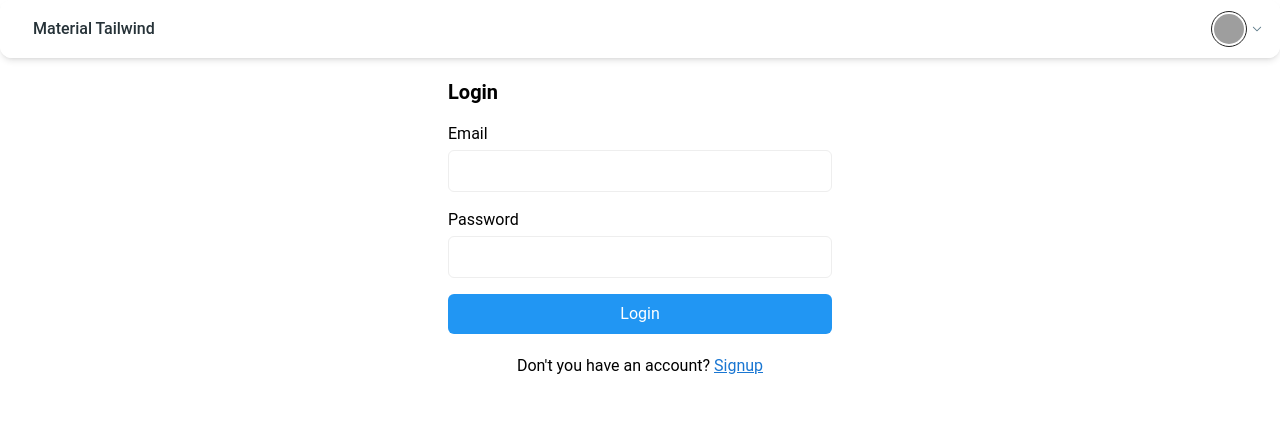
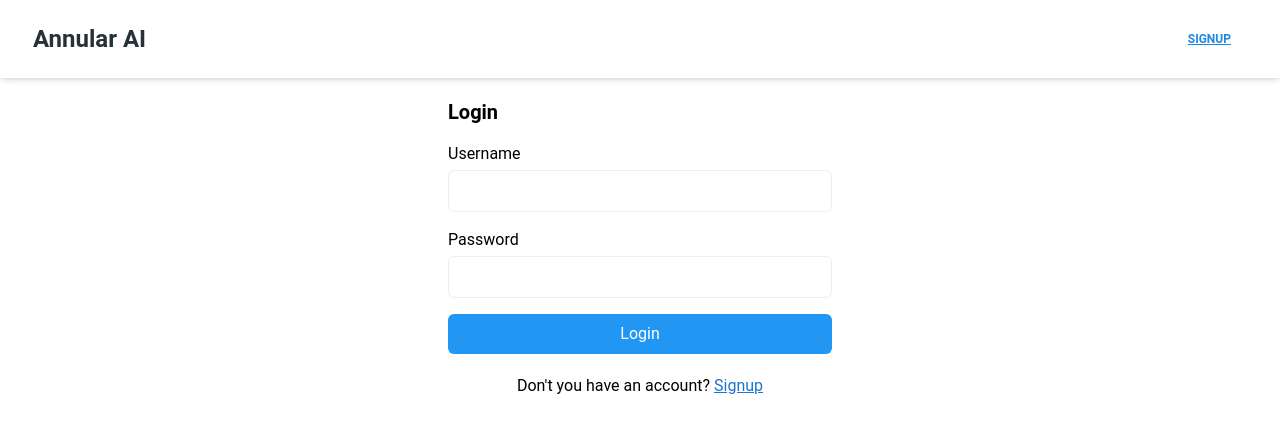
Before and after one commit to Shanmugamrskfamily/annular-ai-chatbot, a React (Vite) app: page /login in a window 1280 px wide. Shown: the top 432 px of the page. Built offline with nearby package versions, Linux system fonts and the light colour scheme; grey boxes are pictures that could not be loaded.

Commit message:
Navbar update

```diff
--- a/src/App.jsx
+++ b/src/App.jsx
@@ -8,6 +8,7 @@ import { authenticate } from './Redux/Slicers/UserSlice';
 import Authenticated from './Authenticated';
 import PageNotFound from './Pages/PageNotFound';
 import { ComplexNavbar } from './Components/Navbar';
+import { Header } from './Components/Header';
 
 function App() {
   const isAuthenticated = useSelector(state => state.user.isAuthenticated);
@@ -23,7 +24,7 @@ function App() {
   if (!isAuthenticated) {
     return (
       <BrowserRouter>
-      <ComplexNavbar/>
+      <Header/>
         <Routes>
           <Route path='/login' element={<Login />} />
           <Route path='/signup' element={<Signup />} />
@@ -34,7 +35,7 @@ function App() {
   } else {
     return (
       <BrowserRouter>
-      <ComplexNavbar/>
+
         <Routes>
           <Route path='/authenticated' element={<Authenticated />} />
           <Route path='*' element={<PageNotFound/>} />
--- /dev/null
+++ b/src/Components/Header.jsx
@@ -0,0 +1,47 @@
+import React, { useEffect, useState } from "react";
+import {
+  Navbar,
+  Typography,
+  Button,
+} from "@material-tailwind/react";
+import { Link, useLocation } from "react-router-dom";
+
+export function Header() {
+
+    const [navItem,setNavItem]=useState('Signup');
+    const location=useLocation();
+
+    useEffect(() => {
+        if (location.pathname === '/login') {
+            setNavItem('Signup');
+        } else if (location.pathname === '/signup') {
+            setNavItem('Login');
+        }
+    }, [location]);
+
+
+  return (
+      <Navbar className="sticky top-0 z-10 h-max max-w-full rounded-none px-4 py-2 lg:px-8 lg:py-4">
+        <div className="flex items-center justify-between text-blue-gray-900">
+          <Typography
+            as="a"
+            href="#"
+            className="mr-4 cursor-pointer py-1.5 font-medium text-2xl font-bold"
+          >
+            Annular AI
+          </Typography>
+          <div className="flex-end items-center gap-4">
+            <Link to={navItem==='Login'?'/login':'/signup'}>
+              <Button
+                variant="text"
+                size="sm"
+                className="inline-block"
+              >
+                <span className="underline text-blue-600 font-bold">{navItem}</span>
+              </Button>
+              </Link>
+          </div>
+        </div>
+      </Navbar>
+  );
+}
--- a/src/Pages/Login.jsx
+++ b/src/Pages/Login.jsx
@@ -4,20 +4,20 @@ import { loginAPI } from '../Services/APIServices';
 import { useNavigate } from 'react-router-dom';
 
 function Login() {
-    const [email, setEmail] = useState('');
+    const [username, setUserName] = useState('');
     const [password, setPassword] = useState('');
     const navigate=useNavigate();
 
     const handleFieldChange = (fieldName, value) => {
-        if (fieldName === 'Email') {
-            setEmail(value);
+        if (fieldName === 'Username') {
+            setUserName(value);
         } else if (fieldName === 'Password') {
             setPassword(value);
         }
     };
 
     const formFields = [
-        { label: 'Email', type: 'email', value: email },
+        { label: 'Username', type: 'text', value: username },
         { label: 'Password', type: 'password', value: password }
     ];
 
@@ -25,12 +25,12 @@ function Login() {
         e.preventDefault();
         try {
             const userData = {
-                email: email,
+                username: username,
                 password: password
             };
             //const response = await loginAPI(userData);
             console.log(userData);
-            setEmail('');
+            setUserName('');
             setPassword('');
             localStorage.setItem('token','Hello');
             setTimeout(() => {
```
